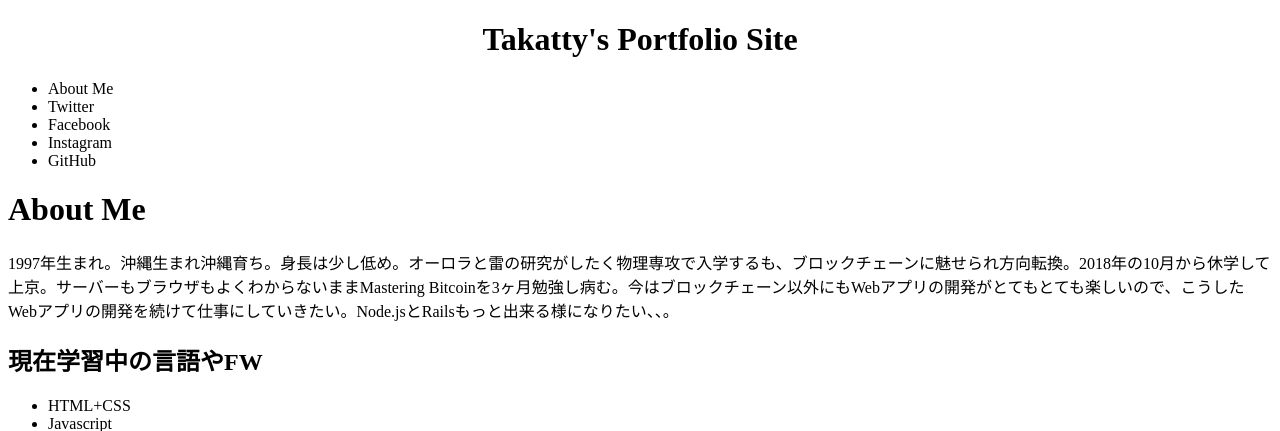
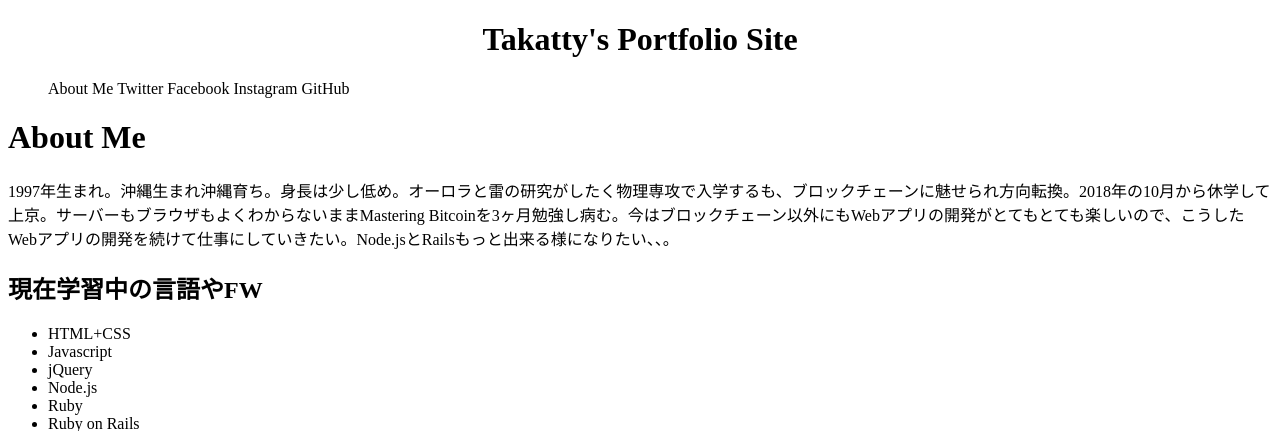
Before and after one commit to takattty/MyPortfolioSite-1, a PHP site: page / in a window 1280 px wide. Shown: the top 431 px of the page. Run offline with PHP 8.4, Linux system fonts and the light colour scheme; some libraries are stand-ins or nearby versions.

Commit message:
navberを横並びにした

```diff
--- a/index.css
+++ b/index.css
@@ -3,3 +3,7 @@
 .top-title {
     text-align: center;
 }
+
+.navber ul li {
+    display: inline;
+}
```
